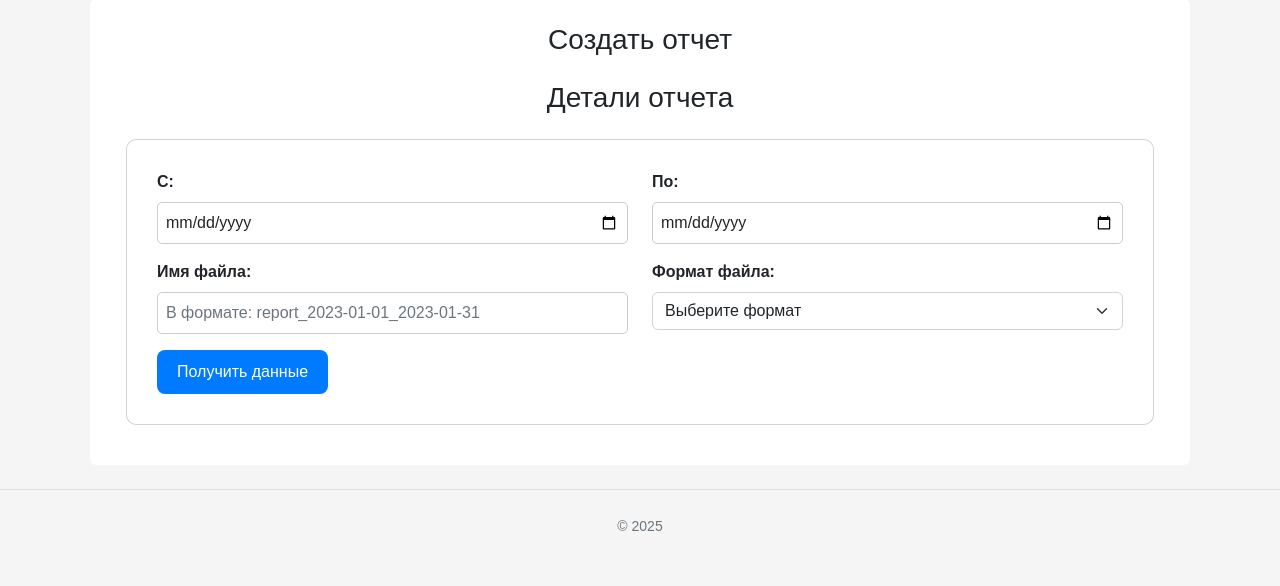
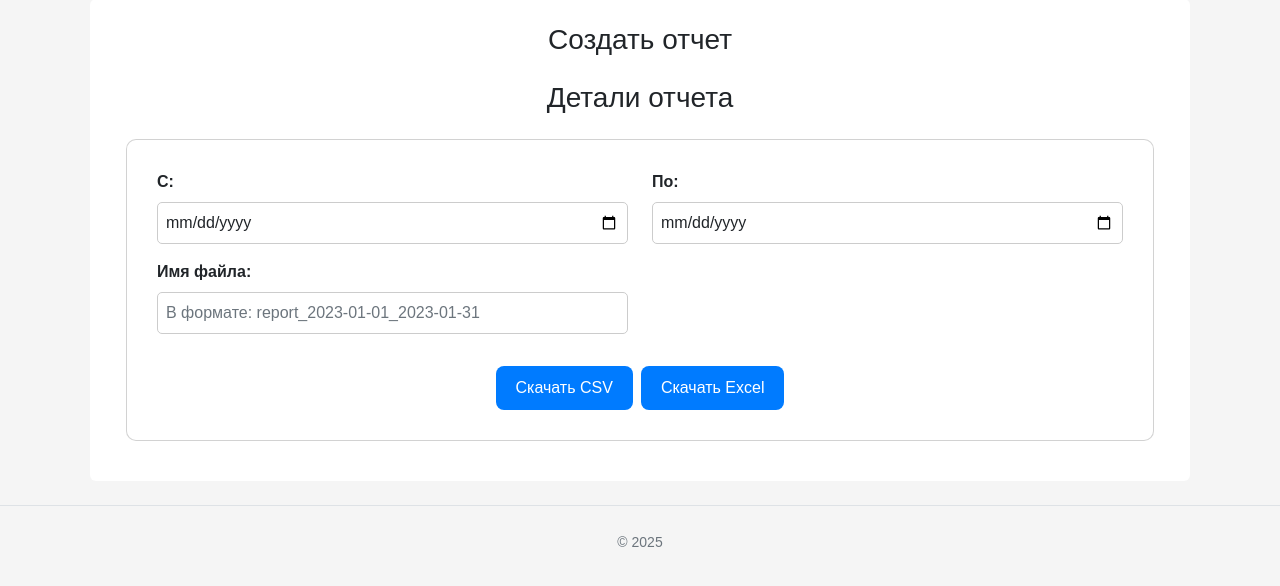
Before and after one commit to fetgrigory/Stock-Data-Service, a FastAPI app: page /create_report in a window 1280 px wide. Shown: the part 78-664 px from the top of the page. Run offline with FastAPI, Linux system fonts and the light colour scheme; parts of the project's set-up code (start-up, migrations or seed data) failed here and were passed over.

Commit message:
refactor(reports): replace file format selector with separate download buttons

```diff
--- a/src/templates/create_report.html
+++ b/src/templates/create_report.html
@@ -32,7 +32,7 @@
                             <h3 class="text-center">Детали отчета</h3>
                             <div class="card mb-3">
                                 <div class="card-body">
-                                    <form method="post" action="/download_report">
+                                    <form method="post">
                                         <div class="row">
                                             <div class="col-md-6 mb-3">
                                                 <label for="id_start_date" class="form-label">C:</label>
@@ -49,16 +49,16 @@
                                                     placeholder="В формате: report_2023-01-01_2023-01-31"
                                                     required>
                                             </div>
-                                            <div class="col-md-6 mb-3">
-                                                <label for="id_file_format" class="form-label">Формат файла: </label>
-                                                <select class="form-select" id="id_file_format" name="file_format" required>
-                                                    <option value="" disabled selected hidden>Выберите формат</option>
-                                                    <option value="csv">.csv</option>
-                                                    <option value="xlsx">.xlsx</option>
-                                                </select>
-                                            </div>
                                         </div>
-                                        <button type="submit" class="btn btn-report">Получить данные</button>
+                                        <!-- Download buttons -->
+                                        <div class="d-flex gap-2 justify-content-center mt-3">
+                                            <button type="submit" class="btn btn-report" formaction="/download_csv_report">
+                                                Скачать CSV
+                                            </button>
+                                            <button type="submit" class="btn btn-report" formaction="/download_xlsx_report">
+                                                Скачать Excel
+                                            </button>
+                                        </div>
                                     </form>
                                 </div>
                             </div>
```
